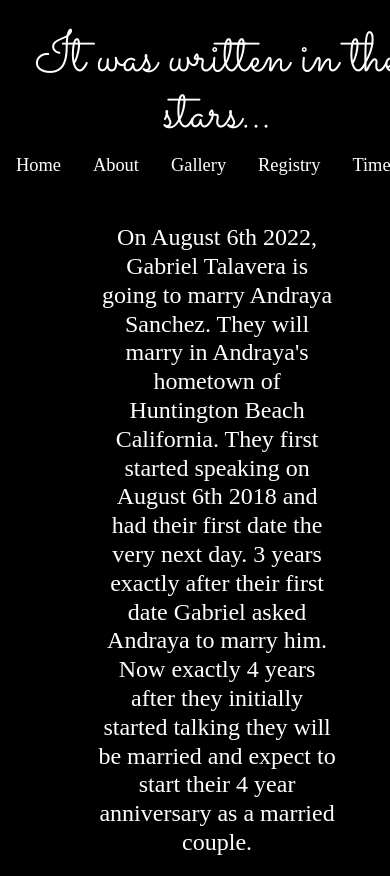
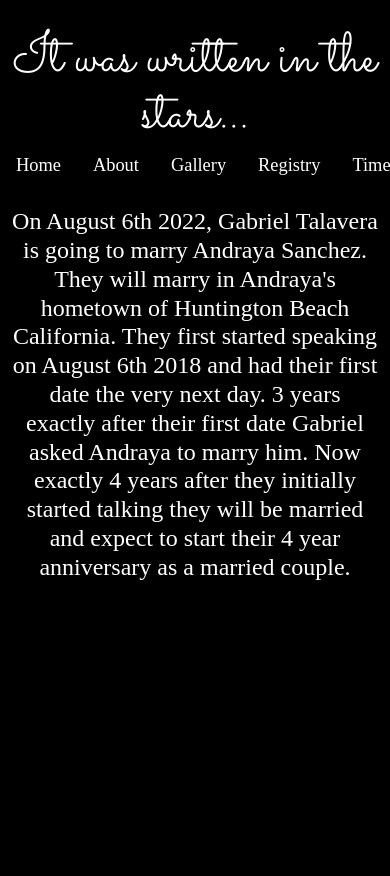
Before and after one commit to gabrieltal/andraya, a React (Create React App) app: page /about in a window 390 px wide. Shown: the top 876 px of the page. Built offline with nearby package versions, Linux system fonts and the light colour scheme.

Commit message:
adjust padding/margins for mobile

```diff
--- a/src/assets/stylesheets/app.css
+++ b/src/assets/stylesheets/app.css
@@ -40,6 +40,9 @@ a { font-size: 1.15rem; line-height: 1.2rem; }
 /* Margin */
 .mb-1 { margin-bottom: 4px; }
 .mt-1 { margin-top: 4px; }
+.mx-1 { margin-left: 4px; margin-right: 4px; }
+.mx-2 { margin-left: 8px; margin-right: 8px; }
+.mx-3 { margin-left: 12px; margin-right: 12px; }
 .mb-3 { margin-bottom: 12px; }
 .mt-3 { margin-top: 12px; }
 .my-3 { margin-top: 12px; margin-bottom: 12px; }
@@ -47,7 +50,6 @@ a { font-size: 1.15rem; line-height: 1.2rem; }
 .mt-5 { margin-top: 32px; }
 .my-5 { margin-bottom: 32px; margin-top: 32px; }
 .mx-auto { margin-left: auto; margin-right: auto; }
-.blocktext { width: 65%; }
 
 /* Flex */
 .d-flex { display: flex; }
@@ -120,6 +122,7 @@ a { font-size: 1.15rem; line-height: 1.2rem; }
 
 .modal-image {
   height: 100vh;
+  width: 100%;
 }
 
 .visually-hidden, .is-closed {
--- a/src/components/About.js
+++ b/src/components/About.js
@@ -4,10 +4,10 @@ import Nav from './Nav';
 export default class Main extends Component {
   render() {
     return (
-      <div className="container">
+      <div>
         <Nav />
-        <main className="text-center">
-          <p className="blocktext">On August 6th 2022, Gabriel Talavera is going to marry Andraya Sanchez. They will marry in Andraya's hometown of Huntington Beach California. They first started speaking on August 6th 2018 and had their first date the very next day. 3 years exactly after their first date Gabriel asked Andraya to marry him. Now exactly 4 years after they initially started talking they will be married and expect to start their 4 year anniversary as a married couple.</p>
+        <main className="container text-center">
+          <p className="mx-3">On August 6th 2022, Gabriel Talavera is going to marry Andraya Sanchez. They will marry in Andraya's hometown of Huntington Beach California. They first started speaking on August 6th 2018 and had their first date the very next day. 3 years exactly after their first date Gabriel asked Andraya to marry him. Now exactly 4 years after they initially started talking they will be married and expect to start their 4 year anniversary as a married couple.</p>
         </main>
       </div>
     );
--- a/src/components/Nav.js
+++ b/src/components/Nav.js
@@ -9,7 +9,7 @@ export default class Nav extends Component {
         <NavLink className="nav-link" to="/">Home</NavLink>
         <NavLink className="nav-link" to="/about">About</NavLink>
         <NavLink className="nav-link" to="/gallery">Gallery</NavLink>
-        <NavLink className="nav-link" to="/Registry">Registry</NavLink>
+        <NavLink className="nav-link" to="/registry">Registry</NavLink>
         <NavLink className="nav-link" to="/timeline">Timeline</NavLink>
       </nav>
     )
--- a/src/components/Registry.js
+++ b/src/components/Registry.js
@@ -4,10 +4,10 @@ import Nav from './Nav';
 export default class Main extends Component {
   render() {
     return (
-      <div className="container">
+      <div>
         <Nav />
-        <main className="text-center mx-auto">
-          <p>If you wish to send us a wedding gift, please visit <a className="page-link" target="_blank" href="https://plantperson.info" rel="noopener noreferrer nofollow">our registry here</a></p>
+        <main className="container text-center">
+          <p class="mx-3">If you wish to send us a wedding gift, please visit <a className="page-link" target="_blank" href="https://plantperson.info" rel="noopener noreferrer nofollow">our registry here</a></p>
         </main>
       </div>
     );
```
